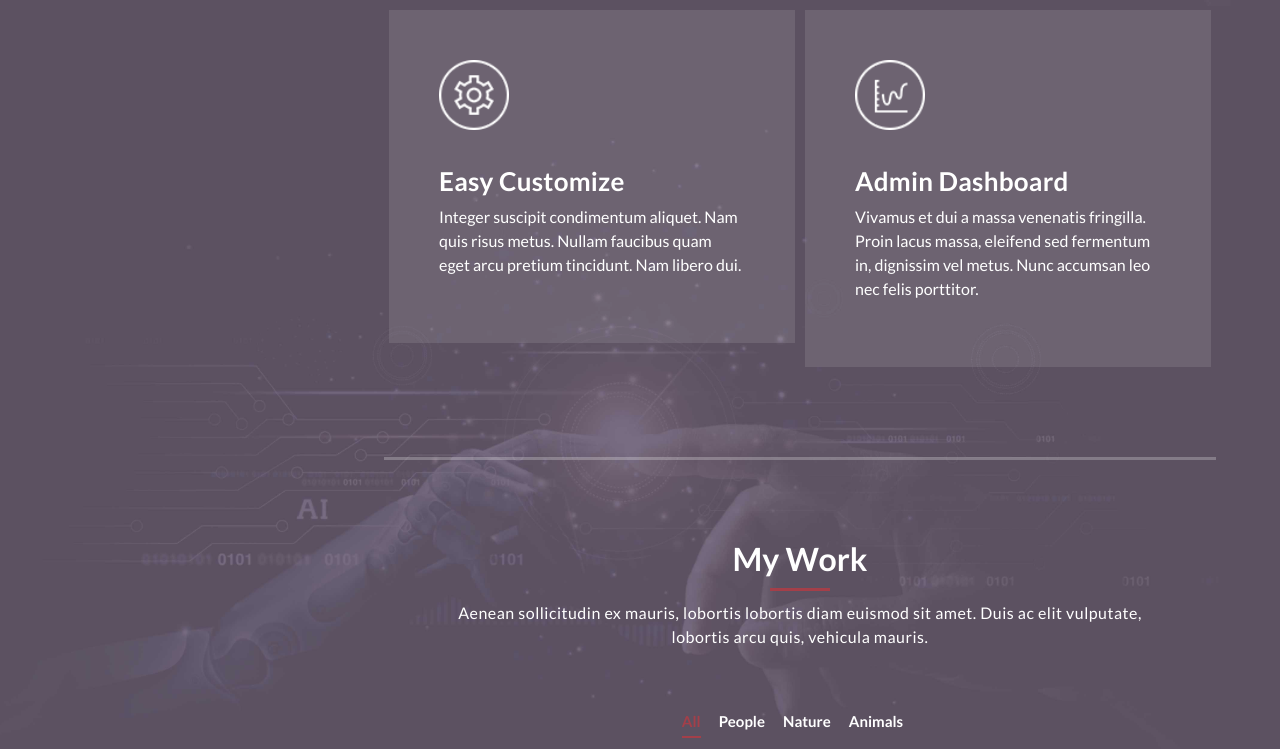
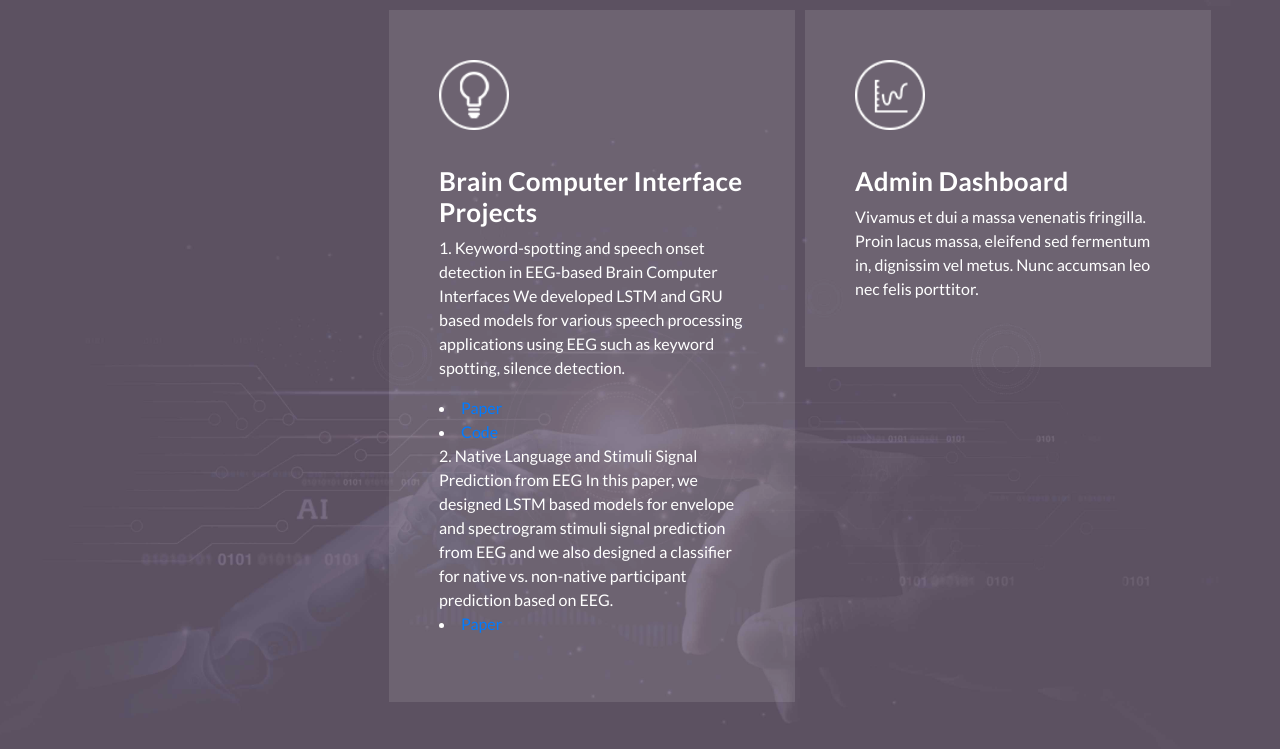
Before and after one commit to Madhusakth/Madhusakth, a plain HTML site: page index.html in a window 1280 px wide. Shown: the part 1594-2343 px from the top of the page. Drawn offline with nearby package versions, Linux system fonts and the light colour scheme.

Commit message:
Update index.html

```diff
--- a/index.html
+++ b/index.html
@@ -114,12 +114,17 @@ https://templatemo.com/tm-531-reflux
             </div>
             <div class="col-md-6">
               <div class="service-item">
-                <div class="third-service-icon service-icon"></div>
-                <h4>Easy Customize</h4>
+                <div class="first-service-icon service-icon"></div>
+                <h4>Brain Computer Interface Projects</h4>
                 <p>
-                  Integer suscipit condimentum aliquet. Nam quis risus metus.
-                  Nullam faucibus quam eget arcu pretium tincidunt. Nam libero
-                  dui.
+                  1. Keyword-spotting and speech onset detection in EEG-based Brain Computer Interfaces
+                     We developed LSTM and GRU based models for various speech processing applications using EEG such as keyword spotting, silence detection.
+                     <li><a href="https://ieeexplore.ieee.org/document/9441118">Paper</a></li>
+                     <li><a href="https://github.com/Madhusakth/BCI-Sentence-Silence-Spotter">Code</a></li>
+                  2. Native Language and Stimuli Signal Prediction from EEG
+                     In this paper, we designed LSTM based models for envelope and spectrogram stimuli signal prediction from EEG and we also designed a classifier
+                     for native vs. non-native participant prediction based on EEG.
+                     <li><a href="https://ieeexplore.ieee.org/abstract/document/8682563">Paper</a></li>
                 </p>
               </div>
             </div>
```
